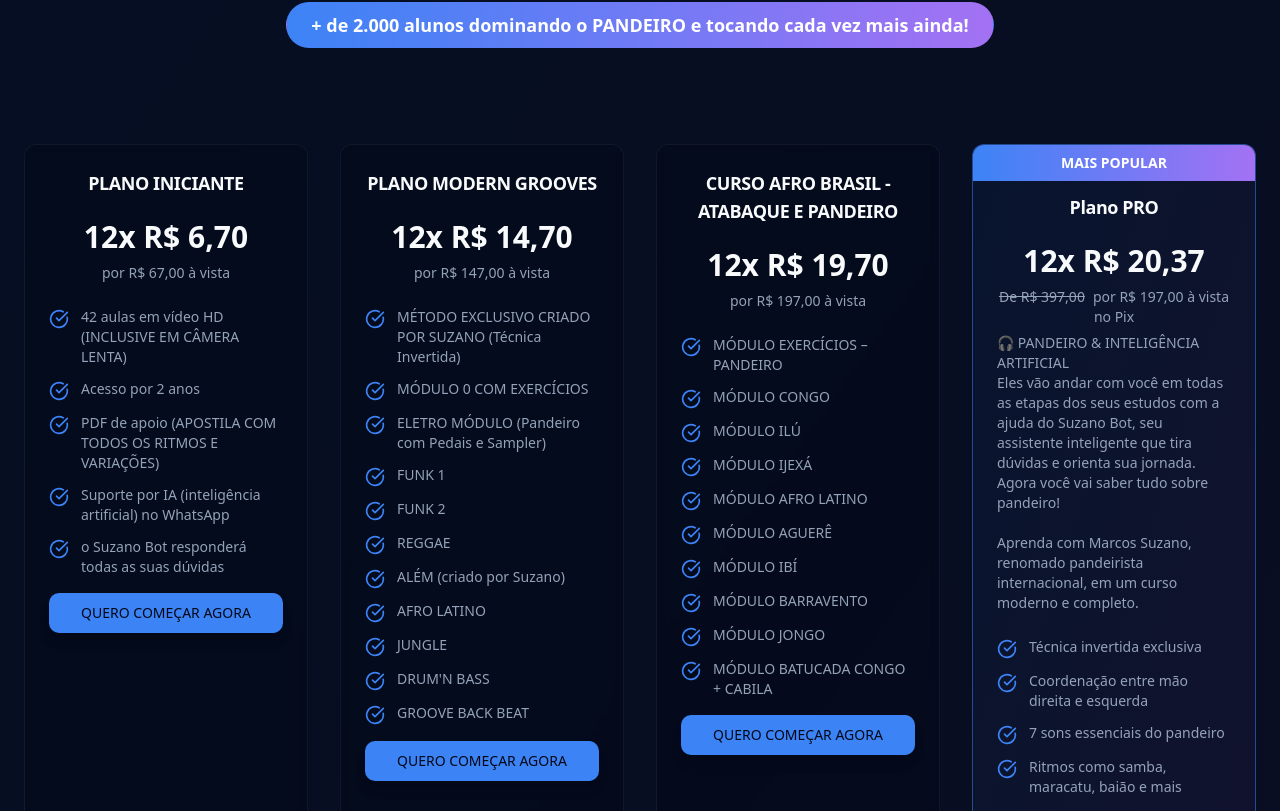
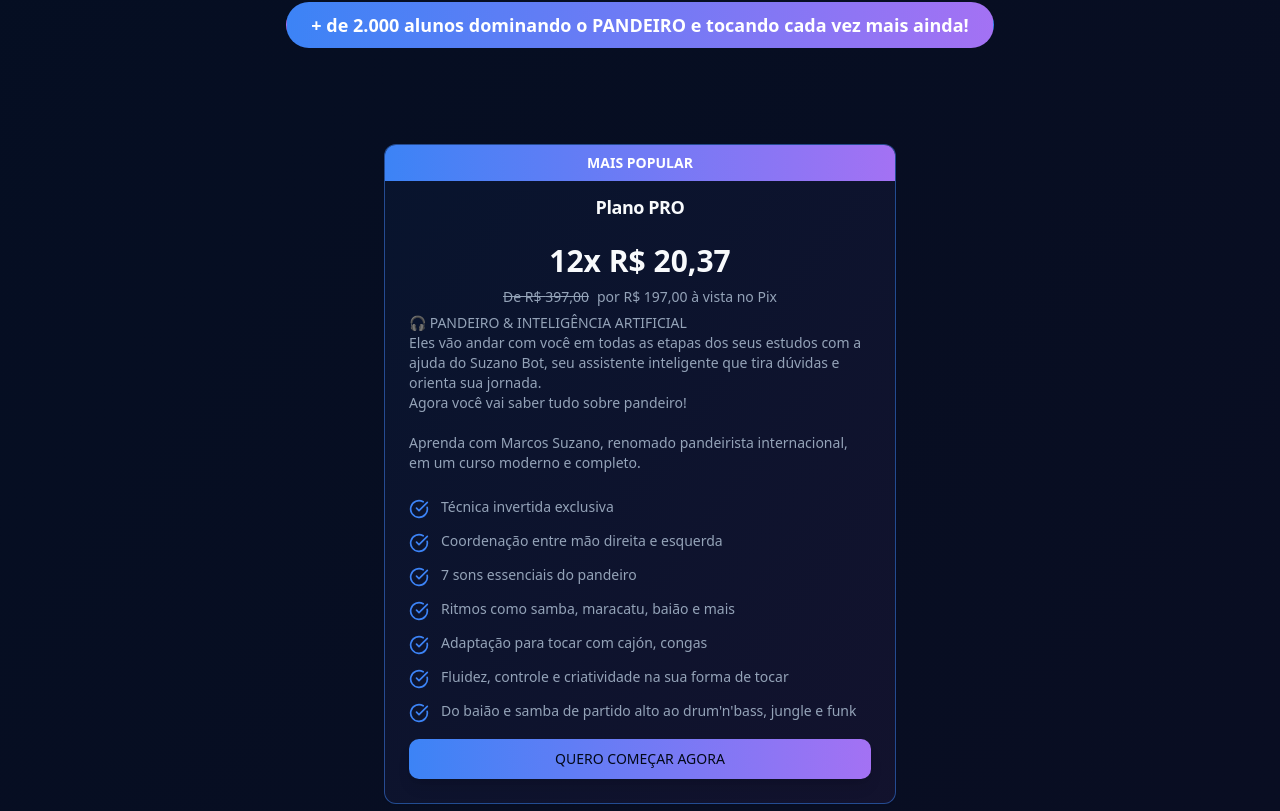
Before and after one commit to edilson-morais/suzano-express-com-ia-pv, a React (Vite) app: page / in a window 1280 px wide. Shown: the part 4569-5380 px from the top of the page. Built offline with nearby package versions, Linux system fonts and the light colour scheme.

Commit message:
Refactor pricing section
Remove all pricing cards except for the "Plano PRO" card and center it on the page.

```diff
--- a/src/components/suzano/SuzanoPricing.tsx
+++ b/src/components/suzano/SuzanoPricing.tsx
@@ -4,24 +4,6 @@ import { Badge } from "@/components/ui/badge";
 import { CheckCircle } from "lucide-react";
 const SuzanoPricing = () => {
   const plans = [{
-    name: "PLANO INICIANTE",
-    priceMonthly: "6,70",
-    priceTotal: "67,00",
-    features: ["42 aulas em vídeo HD (INCLUSIVE EM CÂMERA LENTA)", "Acesso por 2 anos", "PDF de apoio (APOSTILA COM TODOS OS RITMOS E VARIAÇÕES)", "Suporte por IA (inteligência artificial) no WhatsApp", "o Suzano Bot responderá todas as suas dúvidas"],
-    highlight: false
-  }, {
-    name: "PLANO MODERN GROOVES",
-    priceMonthly: "14,70",
-    priceTotal: "147,00",
-    features: ["MÉTODO EXCLUSIVO CRIADO POR SUZANO (Técnica Invertida)", "MÓDULO 0 COM EXERCÍCIOS", "ELETRO MÓDULO (Pandeiro com Pedais e Sampler)", "FUNK 1", "FUNK 2", "REGGAE", "ALÉM (criado por Suzano)", "AFRO LATINO", "JUNGLE", "DRUM'N BASS", "GROOVE BACK BEAT"],
-    highlight: false
-  }, {
-    name: "CURSO AFRO BRASIL - ATABAQUE E PANDEIRO",
-    priceMonthly: "19,70",
-    priceTotal: "197,00",
-    features: ["MÓDULO EXERCÍCIOS – PANDEIRO", "MÓDULO CONGO", "MÓDULO ILÚ", "MÓDULO IJEXÁ", "MÓDULO AFRO LATINO", "MÓDULO AGUERÊ", "MÓDULO IBÍ", "MÓDULO BARRAVENTO", "MÓDULO JONGO", "MÓDULO BATUCADA CONGO + CABILA"],
-    highlight: false
-  }, {
     name: "Plano PRO",
     priceMonthly: "20,37",
     priceTotal: "197,00",
@@ -42,7 +24,7 @@ const SuzanoPricing = () => {
         </div>
 
         {/* Pricing Cards */}
-        <div className="grid grid-cols-1 md:grid-cols-2 lg:grid-cols-4 gap-8 max-w-7xl mx-auto">
+        <div className="flex justify-center max-w-lg mx-auto">
           {plans.map((plan, index) => <Card key={index} className={`relative overflow-hidden transition-all duration-500 hover:scale-105 animate-slide-up ${plan.highlight ? 'border-primary/50 bg-gradient-to-br from-primary/10 to-accent/10' : 'border-border/50 bg-card/50 backdrop-blur-sm hover:border-primary/30'}`} style={{
           animationDelay: `${index * 0.1}s`
         }}>
```
